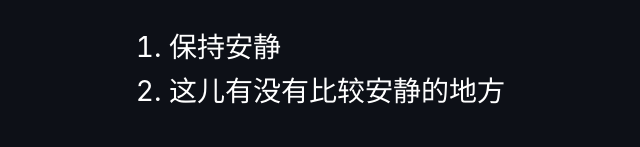
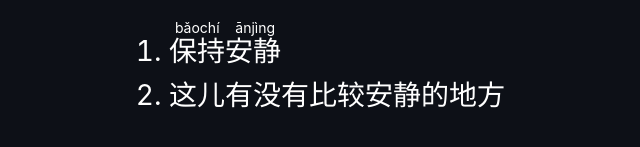
Before and after one commit to christc4/christc4.github.io, a plain HTML site: page articles/flang.html in a window 1280 px wide. Shown: the part 429-576 px from the top of the page, 323-963 px from the left. Drawn offline with Linux system fonts and the light colour scheme.

Commit message:
Auto commit

```diff
--- a/articles/flang.html
+++ b/articles/flang.html
@@ -16,6 +16,6 @@
 
 
 <ol>
-    <li><ruby>保持安静<rtbǎochí ānjìng</rt></ruby></li>
+    <li><ruby>保持安静<rt>bǎochí ānjìng</rt></ruby></li>
   <li>这儿有没有比较安静的地方</li>
 </ol>
```
